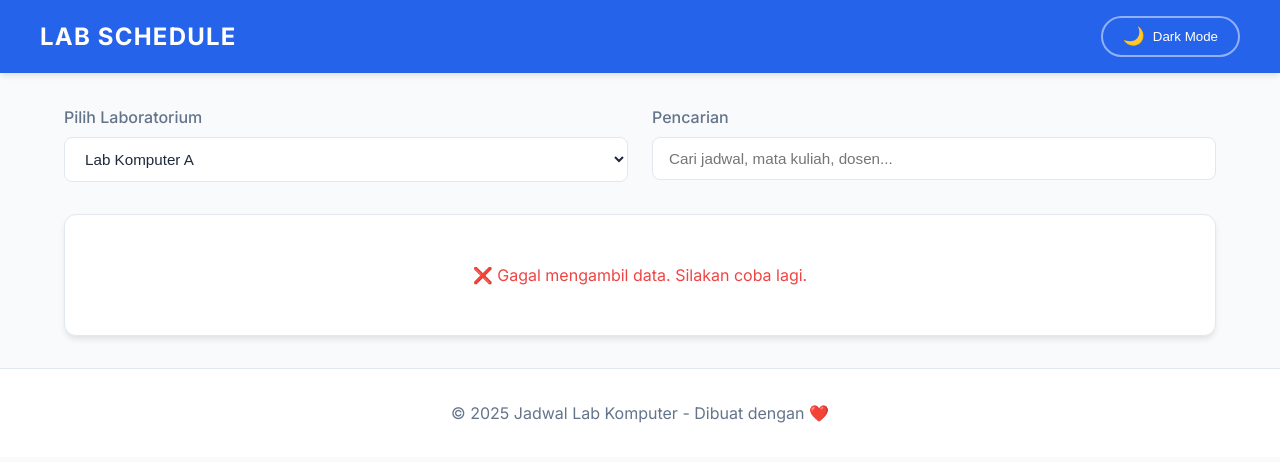
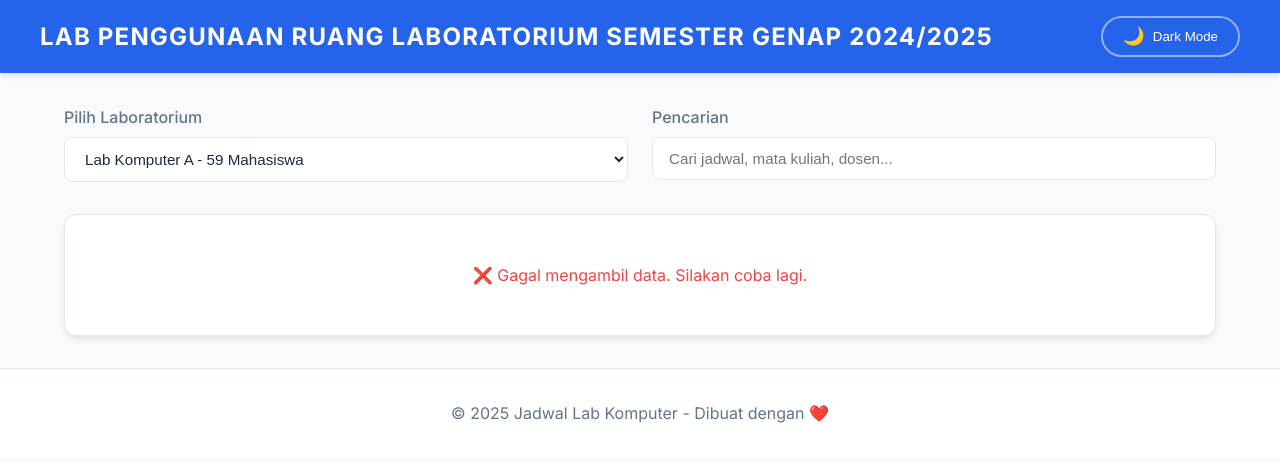
Before and after one commit to aidilsaputrakirsan/Kalab, a plain HTML site: page jadwal-praktikum/index.html in a window 1280 px wide. Drawn offline with Linux system fonts and the light colour scheme; no server answers.

Commit message:
Update index.html

```diff
--- a/jadwal-praktikum/index.html
+++ b/jadwal-praktikum/index.html
@@ -3,7 +3,8 @@
 <head>
   <meta charset="UTF-8" />
   <meta name="viewport" content="width=device-width, initial-scale=1.0"/>
-  <title>Jadwal Lab Komputer | Modern Dashboard</title>
+  <title>Jadwal Lab Komputer</title>
+  <link rel="icon" type="image/png" href="../reKomputer.png">
   <!-- Google Font -->
   <link href="https://fonts.googleapis.com/css2?family=Inter:wght@400;500;600;700&display=swap" rel="stylesheet">
   <!-- Import CSS -->
@@ -14,7 +15,7 @@
   <nav class="navbar">
     <div class="navbar-content">
       <div class="nav-logo">
-        <span>Lab</span> Schedule
+        <span>Lab Penggunaan Ruang Laboratorium Semester Genap 2024/2025 </span>
       </div>
       <div class="nav-actions">
         <button id="toggleThemeBtn" class="theme-button">
@@ -32,13 +33,13 @@
         <label for="sheetSelect">Pilih Laboratorium</label>
         <div class="select-wrapper">
           <select id="sheetSelect">
-            <option>Lab Komputer A</option>
-            <option>Lab Komputer B</option>
-            <option>Lab Komputer C</option>
-            <option>Lab Komputer D</option>
-            <option>Lab Komputer E</option>
-            <option>Lab Komputer F</option>
-            <option>Lab Komputer G</option>
+            <option>Lab Komputer A - 59 Mahasiswa</option>
+            <option>Lab Komputer B - 59 Mahasiswa</option>
+            <option>Lab Komputer C - 50 Mahasiswa</option>
+            <option>Lab Komputer D - 24 Mahasiswa</option>
+            <option>Lab Komputer E - 24 Mahasiswa</option>
+            <option>Lab Komputer F - 50 Mahasiswa</option>
+            <option>Lab Komputer G - 50 Mahasiswa</option>
           </select>
         </div>
       </div>
```
